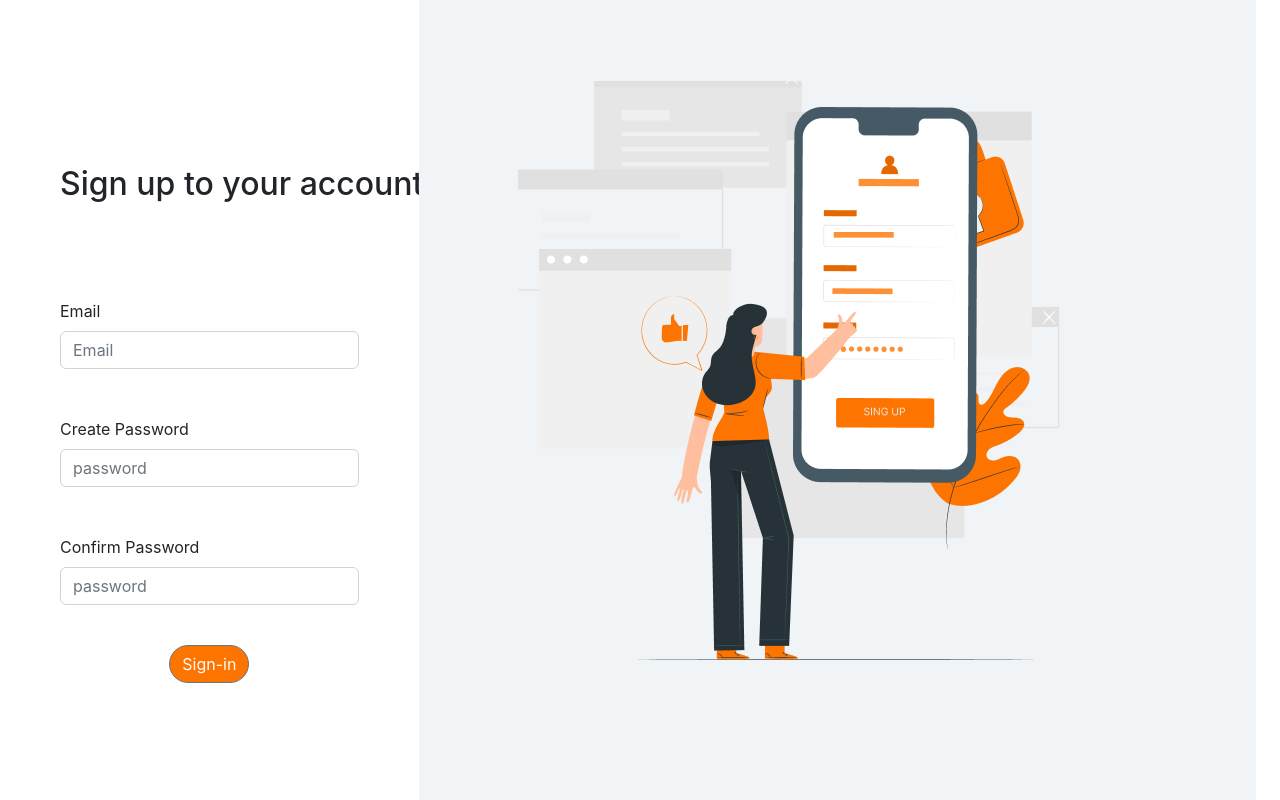
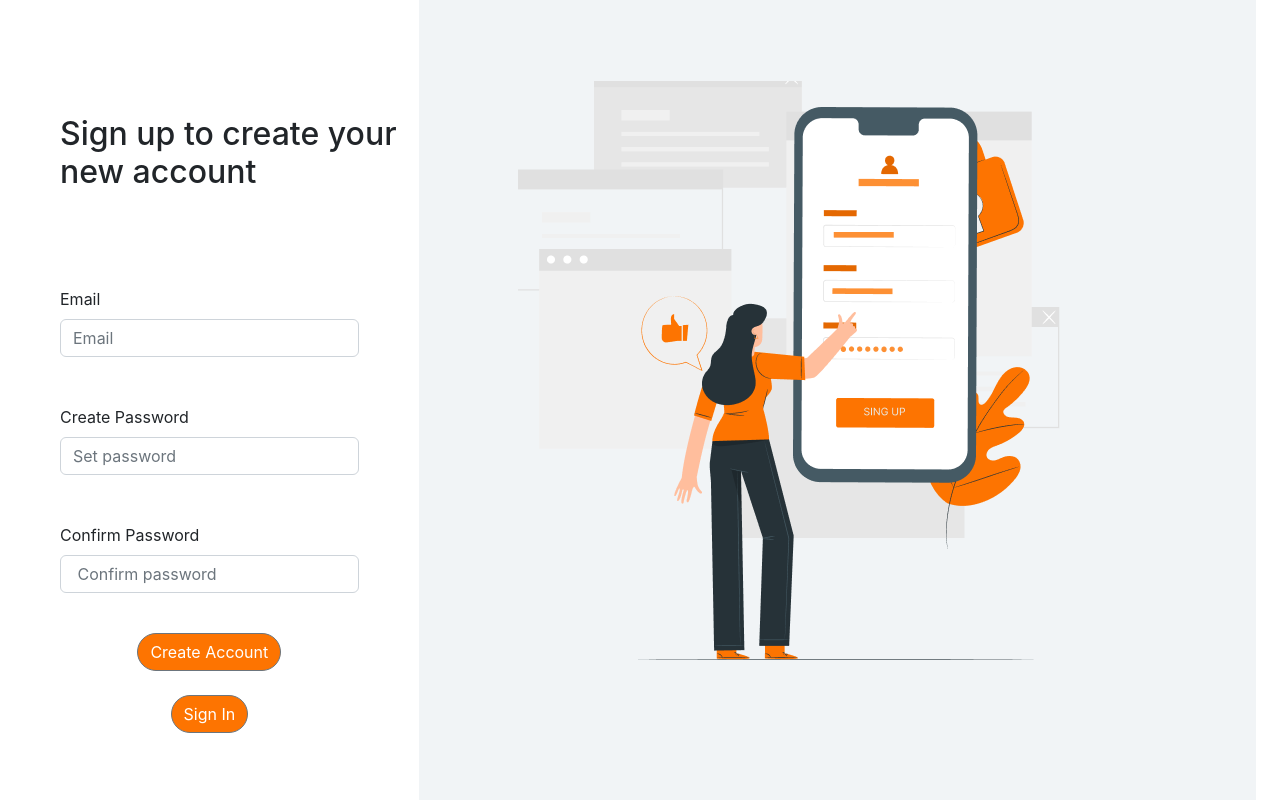
Before and after one commit to KhandekarPrateek/Notes-App, a React (Create React App) app: page /signup in a window 1280 px wide. Built offline with nearby package versions, Linux system fonts and the light colour scheme.

Commit message:
inter page routes

```diff
--- a/src/pages/OnboardPage/SignIn/index.js
+++ b/src/pages/OnboardPage/SignIn/index.js
@@ -9,9 +9,14 @@ import {
   Input,
   Button,
 } from "reactstrap";
-
+import { useNavigate } from "react-router-dom";
 import displaySignIn from "../../../assets/displaySignIn.png";
 const SignIn = () => {
+  const navigate = useNavigate();
+
+  const routeTosignUp = () => {
+    navigate("/signup");
+  };
   return (
     <Container className="container-signin" fluid>
       <Row className="h-100 w-100">
@@ -54,7 +59,11 @@ const SignIn = () => {
                 </Row>
               </div>
               <div className=" justify-content-center d-flex">
-                <Button className="button-signup mt-4" outline>
+                <Button
+                  className="button-signup mt-4"
+                  outline
+                  onClick={routeTosignUp}
+                >
                   {" "}
                   Sign-up
                 </Button>
--- a/src/pages/OnboardPage/SignUp/index.js
+++ b/src/pages/OnboardPage/SignUp/index.js
@@ -9,9 +9,13 @@ import {
   Input,
   Button,
 } from "reactstrap";
-
+import { useNavigate } from "react-router";
 import displaySignIn from "../../../assets/displaySignIn.png";
 const SignUp = () => {
+  const navigate = useNavigate();
+  const routeTosignIn = () => {
+    navigate("/signin");
+  };
   return (
     <Container className="container-signin" fluid>
       <Row className="h-100 w-100">
@@ -21,7 +25,7 @@ const SignUp = () => {
         >
           <div className="w-100">
             <Row>
-              <h2 className="m-5">Sign up to your account</h2>
+              <h2 className="m-5">Sign up to create your new account</h2>
             </Row>
             <Row>
               <Form>
@@ -41,7 +45,7 @@ const SignUp = () => {
                     type="password"
                     name="password"
                     id="examplePassword"
-                    placeholder="password "
+                    placeholder="Set password "
                   />
                 </FormGroup>
                 <FormGroup className="m-5">
@@ -50,13 +54,23 @@ const SignUp = () => {
                     type="password"
                     name="password"
                     id="examplePassword"
-                    placeholder="password "
+                    placeholder=" Confirm password "
                   />
                 </FormGroup>
               </Form>
               <div className=" justify-content-center d-flex">
                 <Row>
-                  <Button className="button-signin mt-4">Sign-in</Button>
+                  <Button className="button-signin mt-4">Create Account</Button>
+                </Row>
+              </div>
+              <div className=" justify-content-center d-flex ">
+                <Row>
+                  <Button
+                    className="button-signin mt-4 "
+                    onClick={routeTosignIn}
+                  >
+                    Sign In
+                  </Button>
                 </Row>
               </div>
             </Row>
```
